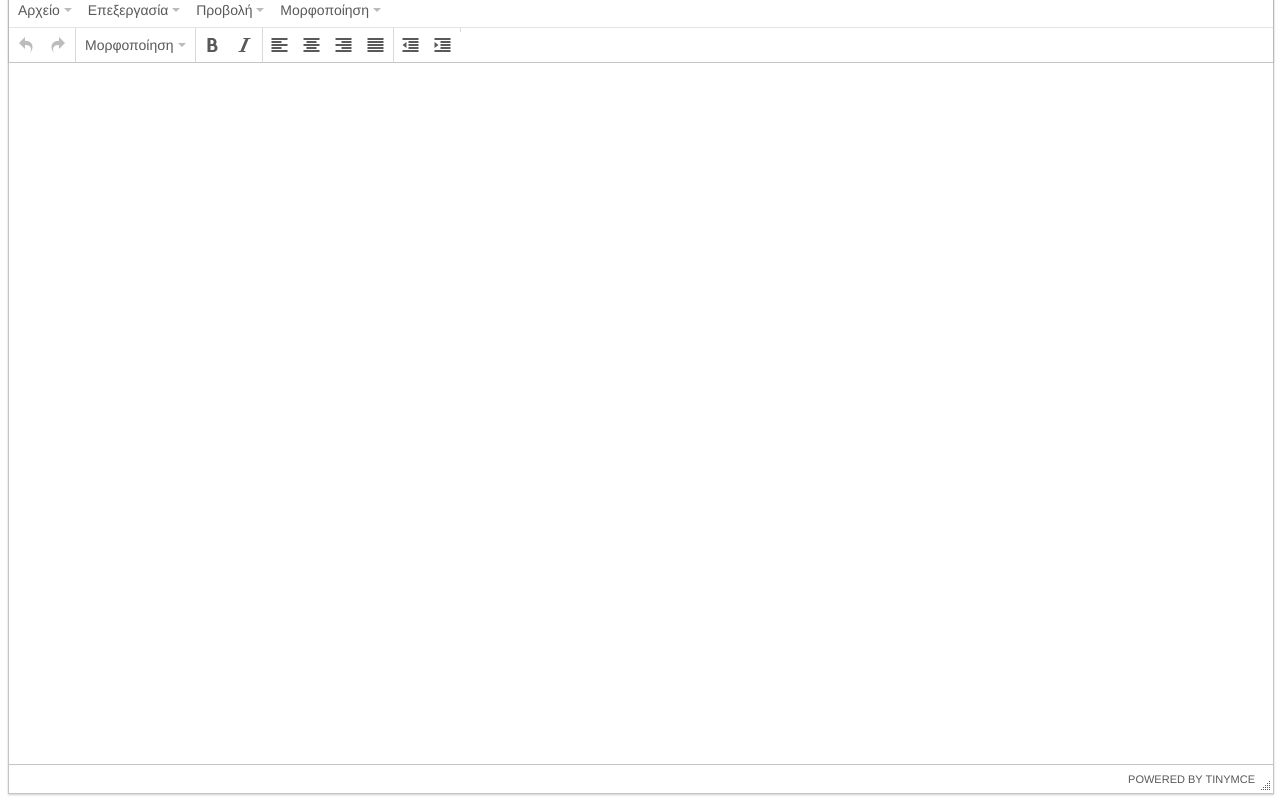
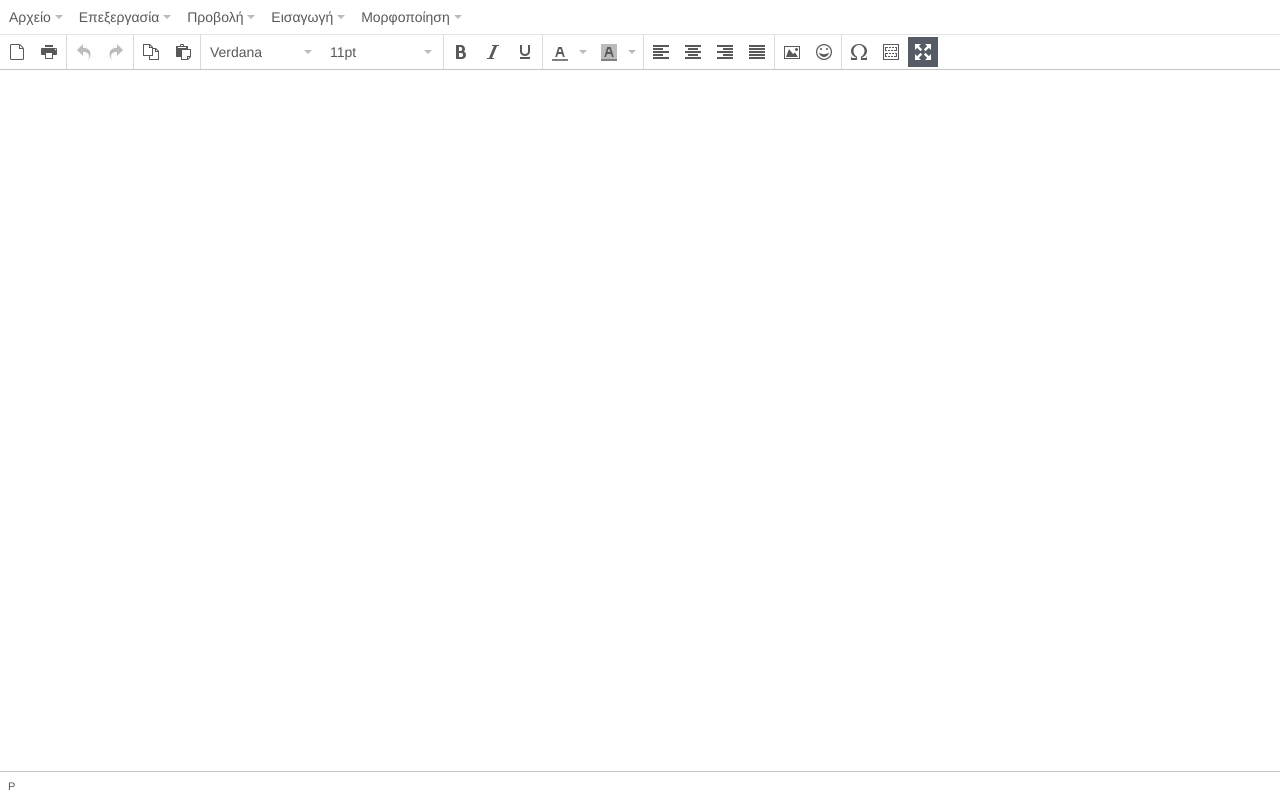
Before and after one commit to photodentro/editor, a plain HTML site: page index.html in a window 1280 px wide. Drawn offline with Linux system fonts and the light colour scheme.

Commit message:
Specify default toolbar buttons.

```diff
--- a/index.html
+++ b/index.html
@@ -36,9 +36,26 @@ html, body {
 }
 </style>
   <script src="js/tinymce/tinymce.min.js"></script>
-  <script>tinymce.init({ selector:'textarea', language:'el' });</script>
+  <script>
+tinymce.init({
+  selector: '#myeditor', language:'el', branding: false,
+  plugins: ['charmap', 'emoticons', 'fullscreen', 'image', 'print', 'template', 'textcolor'],
+  toolbar: 'newdocument print | undo redo | copy paste | fontselect fontsizeselect | bold italic underline | forecolor backcolor | alignleft aligncenter alignright alignjustify | image emoticons |  charmap template fullscreen',
+  templates: [
+    {title: 'Some title 1', description: 'Some desc 1', content: 'My content'},
+    {title: 'Some title 2', description: 'Some desc 2', url: 'development.html'}
+  ],
+  setup: function(editor) {
+      editor.on('init', function(e) {
+        editor.execCommand('mceFullScreen');
+      });
+    }
+});
+
+//tinymce.init({ selector:'#myeditor', language:'el', branding: false, });
+  </script>
 </head>
 <body class="mce-container-body">
-<textarea class="mce-edit-area" id="content_ifr"></textarea>
+<textarea class="mce-edit-area" id="myeditor"></textarea>
 </body>
 </html>
```
